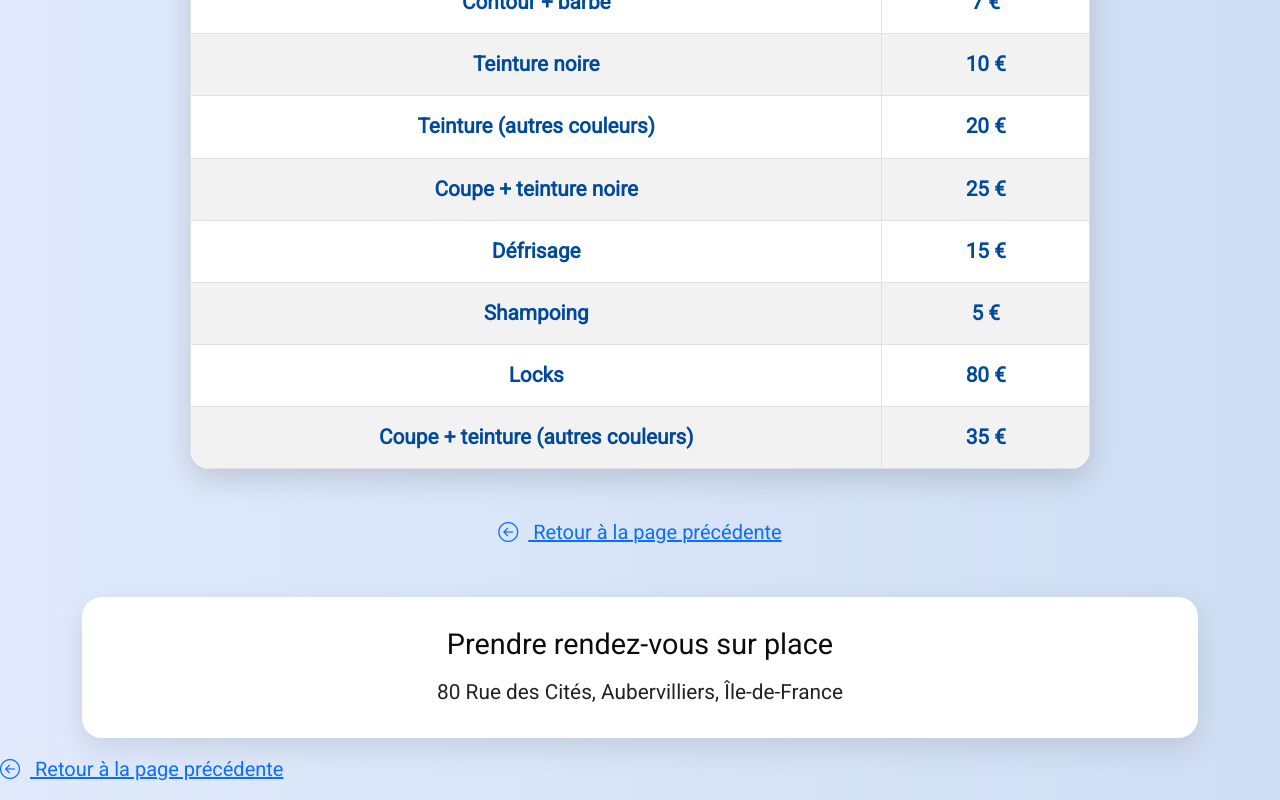
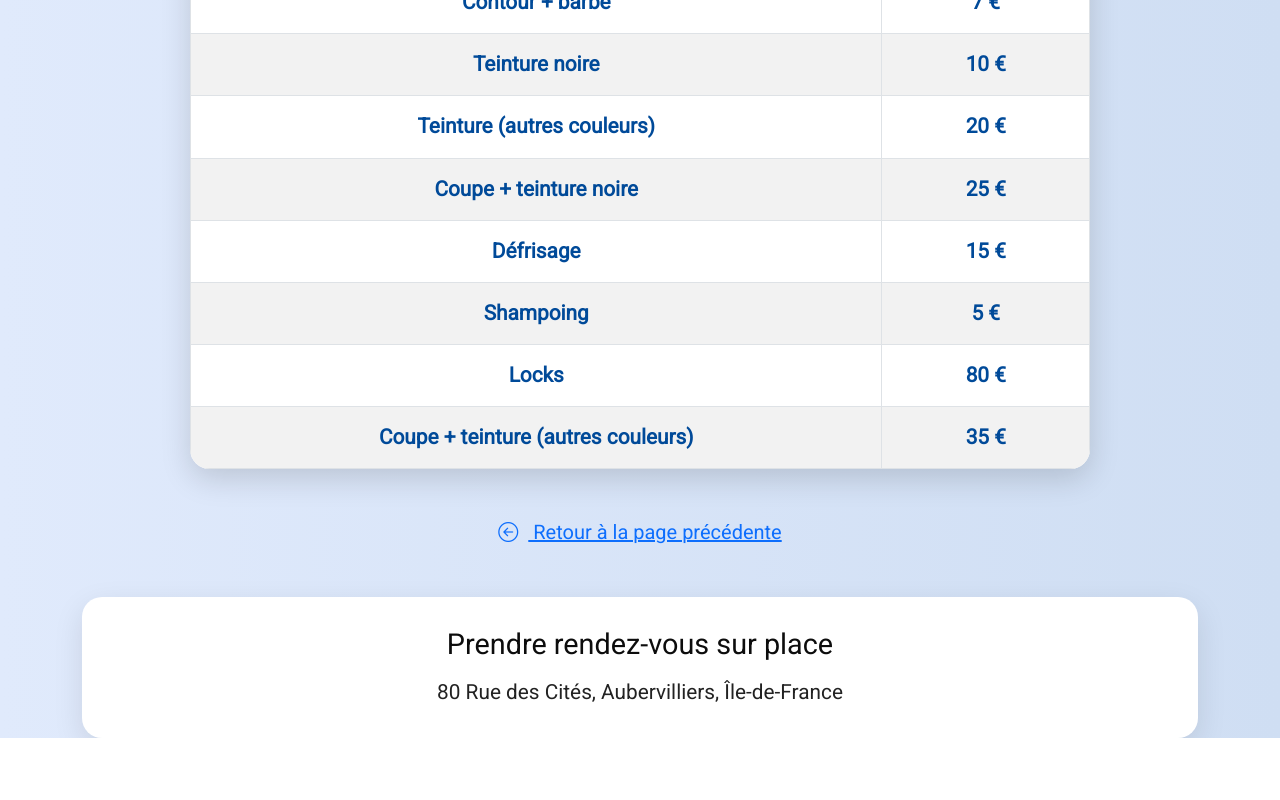
Before and after one commit to Josue4231/MonCoiffeurEnLigne.com, a plain HTML site: page tarif.html in a window 1280 px wide. Shown: the part 602-1402 px from the top of the page. After the commit the page ends 1340 px from the top, so only its background shows below. Drawn offline with nearby package versions, Linux system fonts and the light colour scheme.

Commit message:
changement du fichier

```diff
--- a/tarif.html
+++ b/tarif.html
@@ -154,16 +154,3 @@
 
 </body>
 </html>
-
-
-
-
-
-
-
-
-   <div class="text my-3">
-      <a href="services.html" class="btn-custom">
-        <i class="bi bi-arrow-left-circle icon"></i> Retour à la page précédente
-      </a>
-    </div>
```
